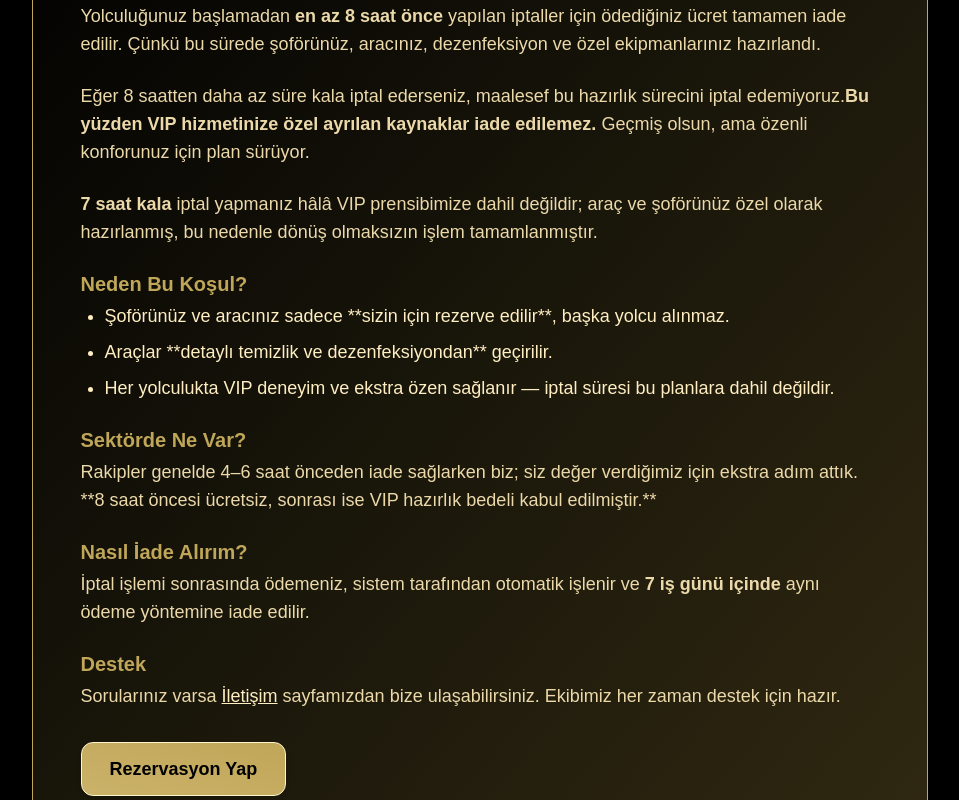
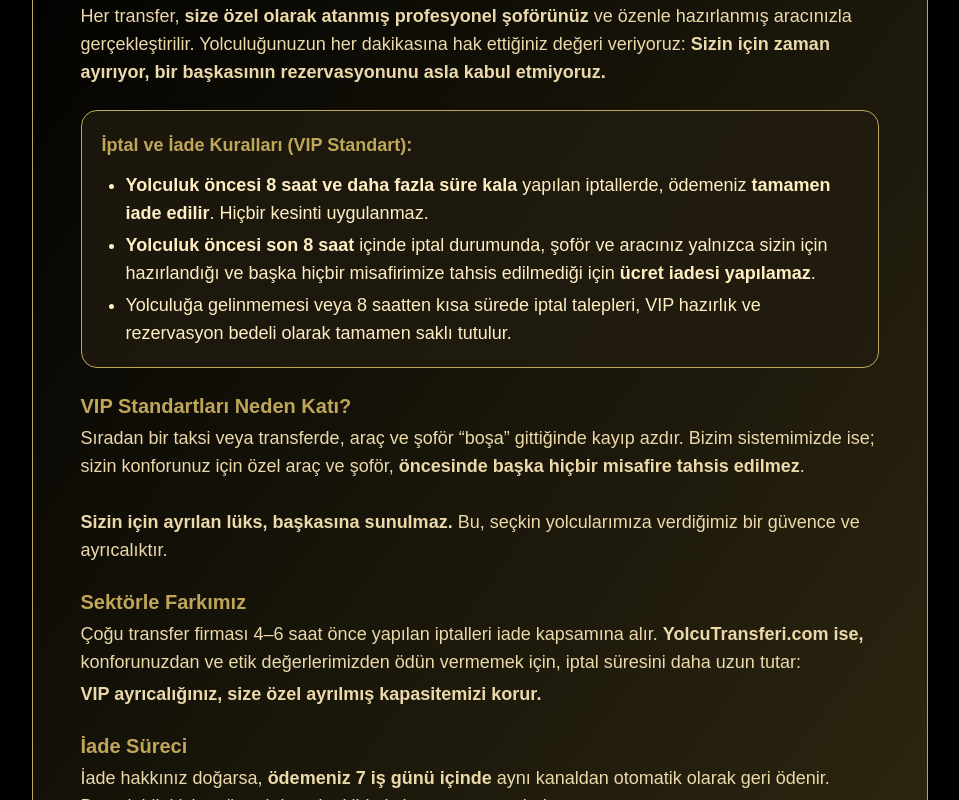
Before and after one commit to haliltayfur/yolcutransferi, a Next.js app: page /iade in a window 1280 px wide. Shown: the part 320-1120 px from the top of the page, without its empty margins (153-1112 px from the left). Built offline with nearby package versions, Linux system fonts and the light colour scheme.

Commit message:
Update page.js

```diff
--- a/app/iade/page.js
+++ b/app/iade/page.js
@@ -1,66 +1,74 @@
+// app/iade/page.js
 "use client";
 import Link from "next/link";
 
-export default function IptalIade() {
+export default function Iade() {
   return (
     <main className="flex justify-center items-center min-h-[90vh] bg-black">
       <section className="w-full max-w-4xl mx-auto border border-[#bfa658] rounded-3xl shadow-2xl px-6 md:px-12 py-14 bg-gradient-to-br from-black via-[#19160a] to-[#302811] mt-16 mb-10">
-        {/* Başlık */}
         <h1 className="text-3xl md:text-4xl font-extrabold text-[#bfa658] tracking-tight mb-1 text-center">
-          İptal & İade Koşulları
+          İptal &amp; İade Koşulları
         </h1>
-        {/* Slogan */}
         <div className="text-lg text-[#ffeec2] font-semibold text-center mb-8">
-          Size özel hazırlık, tam VIP hizmet — keyfiniz için her şey özenle tasarlandı.
+          VIP dünyasında; zamanınız, güvenliğiniz ve konforunuz en yüksek önceliğimizdir.
         </div>
-        {/* İçerik */}
         <div className="text-base md:text-lg text-[#ecd9aa] leading-relaxed font-normal space-y-6">
           <p>
-            Yolculuğunuz başlamadan <b>en az 8 saat önce</b> yapılan iptaller için ödediğiniz ücret tamamen iade edilir. Çünkü bu sürede şoförünüz, aracınız, dezenfeksiyon ve özel ekipmanlarınız hazırlandı.
+            Her transfer, <b>size özel olarak atanmış profesyonel şoförünüz</b> ve özenle hazırlanmış aracınızla gerçekleştirilir. Yolculuğunuzun her dakikasına hak ettiğiniz değeri veriyoruz:
+            <b> Sizin için zaman ayırıyor, bir başkasının rezervasyonunu asla kabul etmiyoruz.</b>
           </p>
-          <p>
-            Eğer 8 saatten daha az süre kala iptal ederseniz, maalesef bu hazırlık sürecini iptal edemiyoruz.
-            <b>Bu yüzden VIP hizmetinize özel ayrılan kaynaklar iade edilemez.</b> Geçmiş olsun, ama özenli konforunuz için plan sürüyor.
-          </p>
-          <p>
-            <b>7 saat kala</b> iptal yapmanız hâlâ VIP prensibimize dahil değildir; araç ve şoförünüz özel olarak hazırlanmış, bu nedenle dönüş olmaksızın işlem tamamlanmıştır.
-          </p>
-          <div>
-            <h2 className="text-[#bfa658] font-bold text-xl mb-1">Neden Bu Koşul?</h2>
-            <ul className="list-disc pl-6 space-y-2 text-[#ffeec2]">
-              <li>Şoförünüz ve aracınız sadece **sizin için rezerve edilir**, başka yolcu alınmaz.</li>
-              <li>Araçlar **detaylı temizlik ve dezenfeksiyondan** geçirilir.</li>
-              <li>Her yolculukta VIP deneyim ve ekstra özen sağlanır — iptal süresi bu planlara dahil değildir.</li>
+          <div className="bg-[#231d10]/70 p-5 rounded-2xl border border-[#bfa658] mb-4">
+            <b className="text-[#bfa658]">İptal ve İade Kuralları (VIP Standart):</b>
+            <ul className="list-disc pl-6 space-y-1 mt-3 text-[#ffeec2]">
+              <li>
+                <b>Yolculuk öncesi 8 saat ve daha fazla süre kala</b> yapılan iptallerde, ödemeniz <b>tamamen iade edilir</b>. Hiçbir kesinti uygulanmaz.
+              </li>
+              <li>
+                <b>Yolculuk öncesi son 8 saat</b> içinde iptal durumunda,
+                şoför ve aracınız yalnızca sizin için hazırlandığı ve başka hiçbir misafirimize tahsis edilmediği için <b>ücret iadesi yapılamaz</b>.
+              </li>
+              <li>
+                Yolculuğa gelinmemesi veya 8 saatten kısa sürede iptal talepleri,
+                VIP hazırlık ve rezervasyon bedeli olarak tamamen saklı tutulur.
+              </li>
             </ul>
           </div>
           <div>
-            <h2 className="text-[#bfa658] font-bold text-xl mb-1">Sektörde Ne Var?</h2>
+            <h2 className="text-[#bfa658] font-bold text-xl mb-1">VIP Standartları Neden Katı?</h2>
             <p>
-              Rakipler genelde 4–6 saat önceden iade sağlarken biz; siz değer verdiğimiz için ekstra adım attık.
-              **8 saat öncesi ücretsiz, sonrası ise VIP hazırlık bedeli kabul edilmiştir.**
+              Sıradan bir taksi veya transferde, araç ve şoför “boşa” gittiğinde kayıp azdır. Bizim sistemimizde ise; sizin konforunuz için özel araç ve şoför, <b>öncesinde başka hiçbir misafire tahsis edilmez</b>.
+              <br /><br />
+              <b>Sizin için ayrılan lüks, başkasına sunulmaz.</b> Bu, seçkin yolcularımıza verdiğimiz bir güvence ve ayrıcalıktır.
             </p>
           </div>
           <div>
-            <h2 className="text-[#bfa658] font-bold text-xl mb-1">Nasıl İade Alırım?</h2>
+            <h2 className="text-[#bfa658] font-bold text-xl mb-1">Sektörle Farkımız</h2>
             <p>
-              İptal işlemi sonrasında ödemeniz, sistem tarafından otomatik işlenir ve <b>7 iş günü içinde</b> aynı ödeme yöntemine iade edilir.
+              Çoğu transfer firması 4–6 saat önce yapılan iptalleri iade kapsamına alır. <b>YolcuTransferi.com ise,</b> konforunuzdan ve etik değerlerimizden ödün vermemek için, iptal süresini daha uzun tutar:
+              <span className="block font-bold mt-1">VIP ayrıcalığınız, size özel ayrılmış kapasitemizi korur.</span>
             </p>
           </div>
           <div>
-            <h2 className="text-[#bfa658] font-bold text-xl mb-1">Destek</h2>
+            <h2 className="text-[#bfa658] font-bold text-xl mb-1">İade Süreci</h2>
             <p>
-              Sorularınız varsa <Link href="/iletisim" className="underline text-[#ffeec2] hover:text-[#bfa658]">İletişim</Link> sayfamızdan bize ulaşabilirsiniz. Ekibimiz her zaman destek için hazır.
+              İade hakkınız doğarsa, <b>ödemeniz 7 iş günü içinde</b> aynı kanaldan otomatik olarak geri ödenir. Detaylı bilgi için müşteri destek ekibimiz her an yanınızdadır.
+            </p>
+          </div>
+          <div>
+            <h2 className="text-[#bfa658] font-bold text-xl mb-1">Destek ve Şeffaflık</h2>
+            <p>
+              Sorularınız için <Link href="/iletisim" className="underline text-[#ffeec2] hover:text-[#bfa658]">İletişim</Link> hattımız 7/24 açıktır.
+              YolcuTransferi.com, sektörde ilk defa bu kadar yüksek hizmet standardı ile
+              <b>VIP müşterilerinin konforunu, güvenini ve haklarını korumayı</b> taahhüt eder.
             </p>
           </div>
         </div>
-
-        {/* Buton */}
         <div className="flex justify-start mt-8">
           <Link
             href="/rezervasyon"
             className="bg-gradient-to-tr from-[#cbb26a] to-[#bfa658] text-black font-bold text-lg px-7 py-3 rounded-xl shadow-md transition hover:scale-105 hover:from-[#e6d199] hover:to-[#c4ad5f] border border-[#fff6ce]"
           >
-            Rezervasyon Yap
+            VIP Rezervasyon Yap
           </Link>
         </div>
       </section>
```
